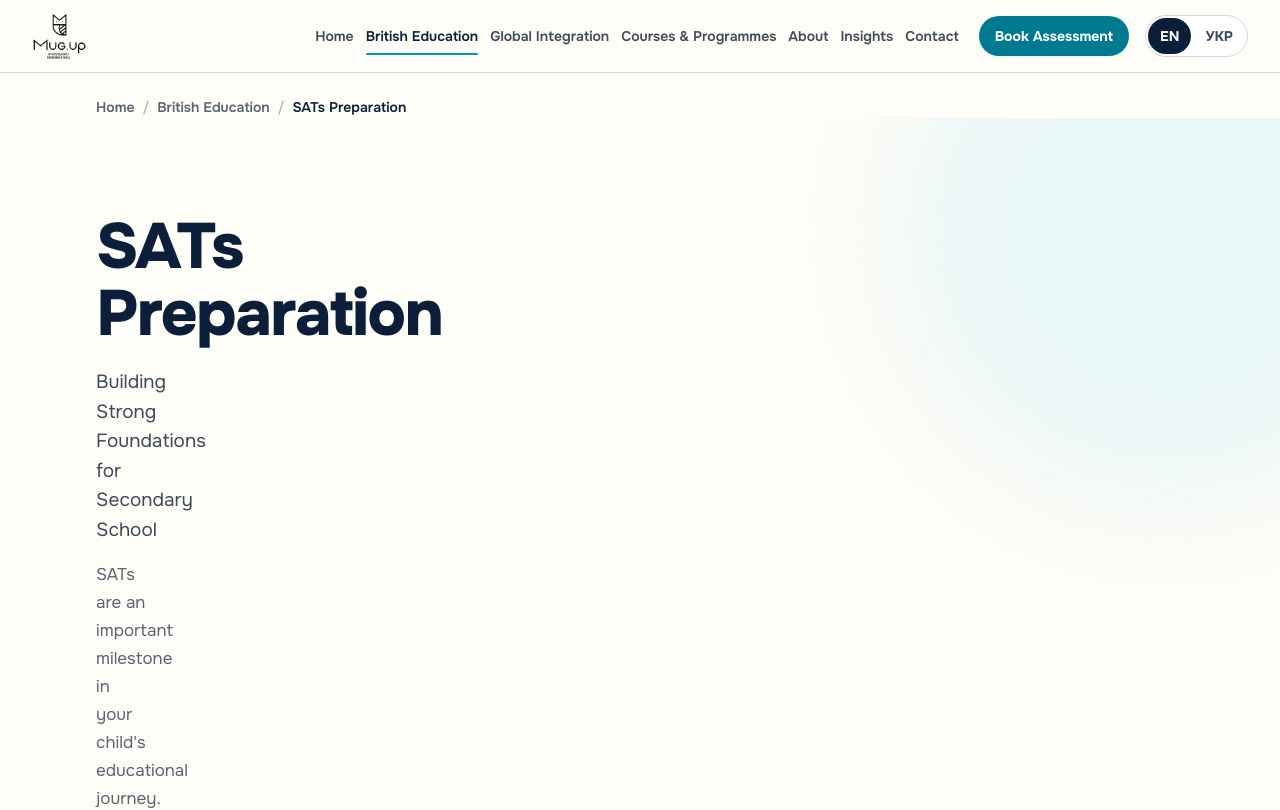
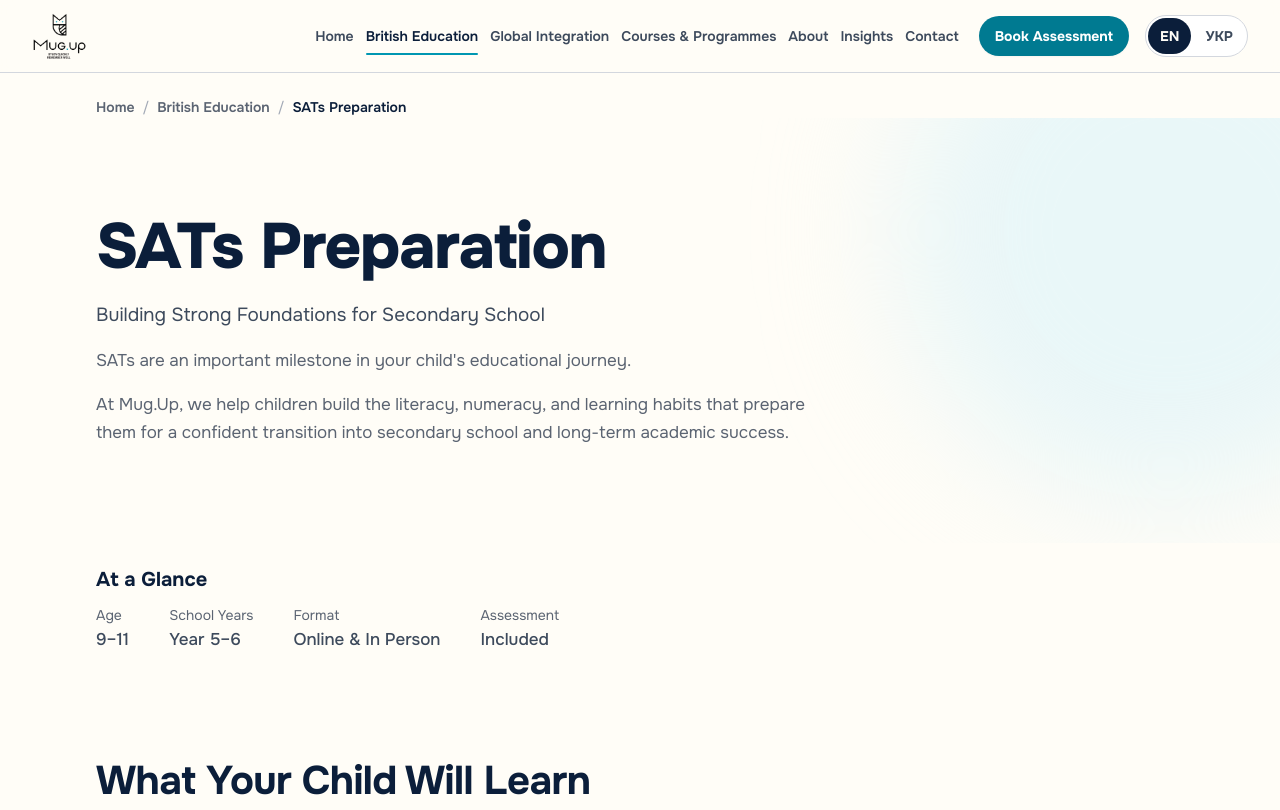
Before and after one commit to Intrao-Tech/MugUp, a Next.js app: page /en/pathways/british-education/sats-preparation in a window 1280 px wide. Shown: the top 810 px of the page. Built offline with nearby package versions, Linux system fonts and the light colour scheme.

Commit message:
Hero: grid layout only when a visual is present

```diff
--- a/src/components/BlockRenderer.tsx
+++ b/src/components/BlockRenderer.tsx
@@ -50,7 +50,12 @@ export function HeroSection({
         aria-hidden="true"
         className="pointer-events-none absolute -right-40 -top-40 h-[34rem] w-[34rem] rounded-full bg-teal-100/70 blur-3xl"
       />
-      <Container className="relative grid gap-10 py-14 sm:py-20 lg:grid-cols-12 lg:items-center lg:py-24">
+      <Container
+        className={cx(
+          "relative py-14 sm:py-20 lg:py-24",
+          visual && "grid gap-10 lg:grid-cols-12 lg:items-center",
+        )}
+      >
         <div className={cx("max-w-3xl", visual && "lg:col-span-7")}>
           {hero.eyebrow && <Eyebrow className="mb-4">{hero.eyebrow}</Eyebrow>}
           <h1 id="page-title" className="text-display text-balance text-ink">
```
Also changed, not shown: 1 other file (tests, documents, lock files or other folders).
